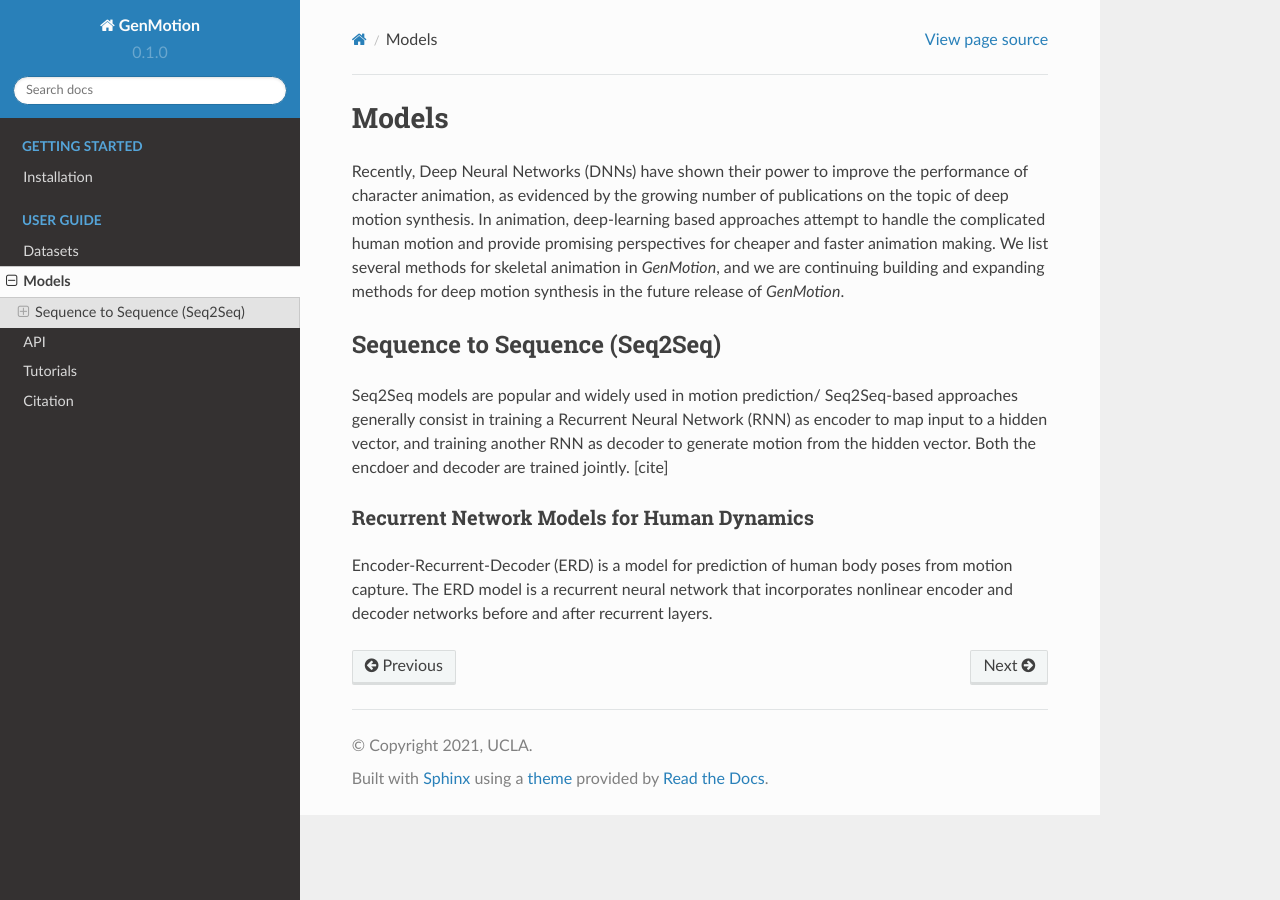
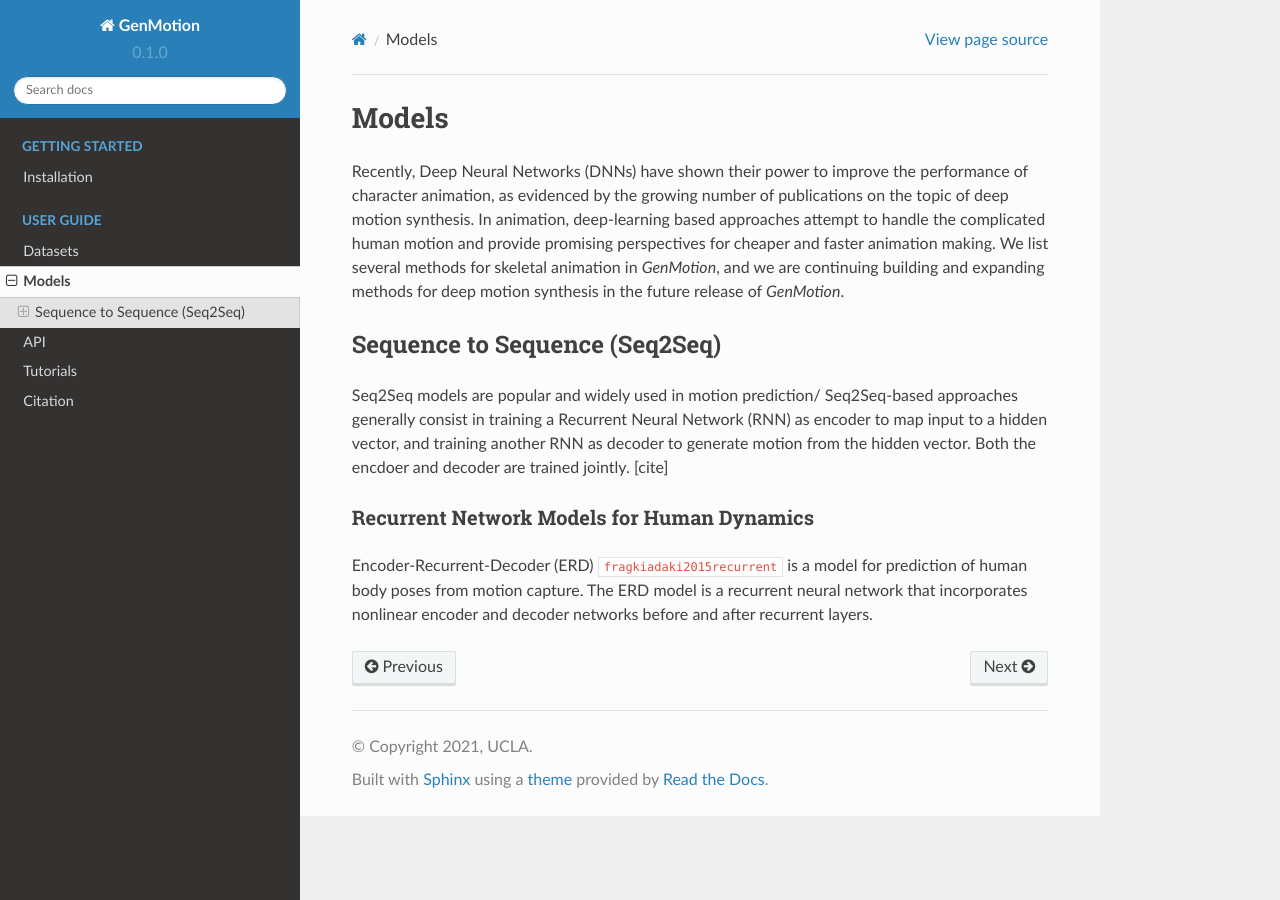
Before and after one commit to yizhouzhao/GenMotion, a Sphinx documentation site: the page built from docs/source/model.rst, in a window 1280 px wide. Built offline with Sphinx 7.4.7 and the Read the Docs theme 2.0.0, drawn with Linux system fonts in a browser that asks for light colours; cross-references to code outside the pages are shown as plain code; some of the changed lines change nothing that is shown.

Commit message:
add refs

```diff
--- a/docs/source/conf.py
+++ b/docs/source/conf.py
@@ -19,8 +19,11 @@ extensions = [
     'sphinx.ext.intersphinx',
     'sphinx.ext.viewcode',
     'sphinx.ext.autosectionlabel',
+    'sphinxcontrib.bibtex',
     'nbsphinx',
 ]
+
+bibtex_bibfiles = ['refs.bib']
 
 intersphinx_mapping = {
     'python': ('https://docs.python.org/3/', None),
--- a/docs/source/model.rst
+++ b/docs/source/model.rst
@@ -14,4 +14,4 @@ Recurrent Neural Network (RNN) as encoder to map input to a hidden vector, and t
 
 Recurrent Network Models for Human Dynamics
 ****************************************************************
-Encoder-Recurrent-Decoder (ERD) is a model for prediction of human body poses from motion capture. The ERD model is a recurrent neural network that incorporates nonlinear encoder and decoder networks before and after recurrent layers.
+Encoder-Recurrent-Decoder (ERD) :cite:p:`fragkiadaki2015recurrent` is a model for prediction of human body poses from motion capture. The ERD model is a recurrent neural network that incorporates nonlinear encoder and decoder networks before and after recurrent layers.
--- /dev/null
+++ b/docs/source/refs.bib
@@ -0,0 +1,7 @@
+@inproceedings{fragkiadaki2015recurrent,
+  title={Recurrent network models for human dynamics},
+  author={Fragkiadaki, Katerina and Levine, Sergey and Felsen, Panna and Malik, Jitendra},
+  booktitle={Proceedings of the IEEE International Conference on Computer Vision},
+  pages={4346--4354},
+  year={2015}
+}
```
